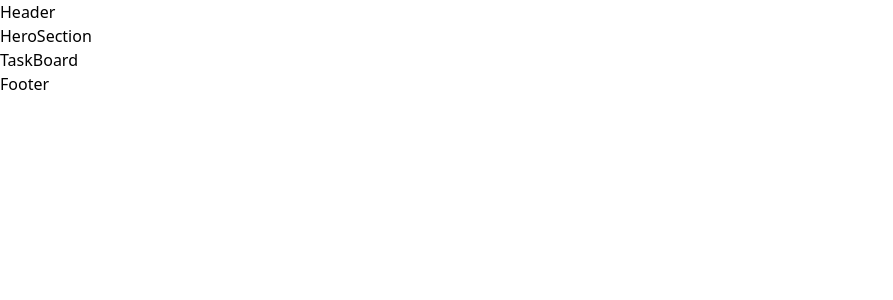
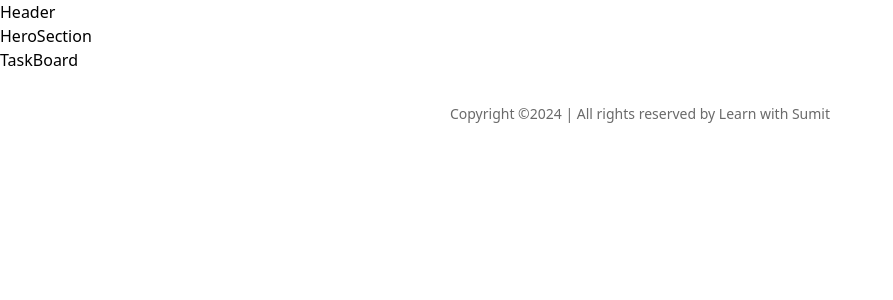
Before and after one commit to Md-Asikul-Islam/Task-manager, a React (Vite) app: page / in a window 1280 px wide. Shown: the top 300 px of the page, without its empty margins (0-893 px from the left). Built offline with nearby package versions, Linux system fonts and the light colour scheme.

Commit message:
adding some styles for footer component

```diff
--- a/src/Components/Footer.jsx
+++ b/src/Components/Footer.jsx
@@ -1,9 +1,15 @@
-import React from 'react'
+import React from "react";
 
 function Footer() {
   return (
-    <div>Footer</div>
-  )
+    <footer className="py-6 md:py-8">
+      <div className="container mx-auto">
+        <p className="text-center text-xs text-[#6A6A6A] lg:text-sm">
+          Copyright ©2024 | All rights reserved by Learn with Sumit
+        </p>
+      </div>
+    </footer>
+  );
 }
 
-export default Footer
+export default Footer;
```
